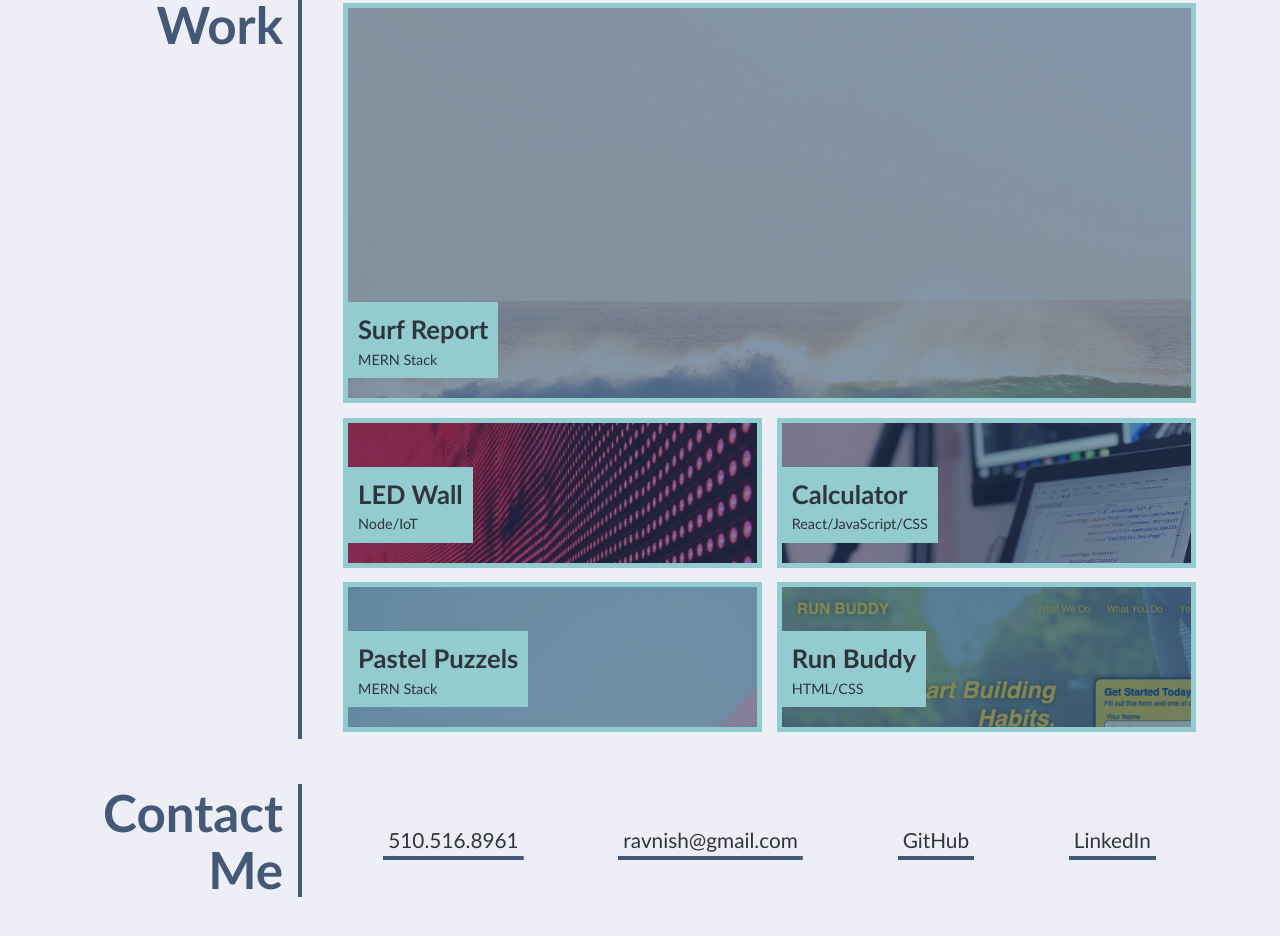
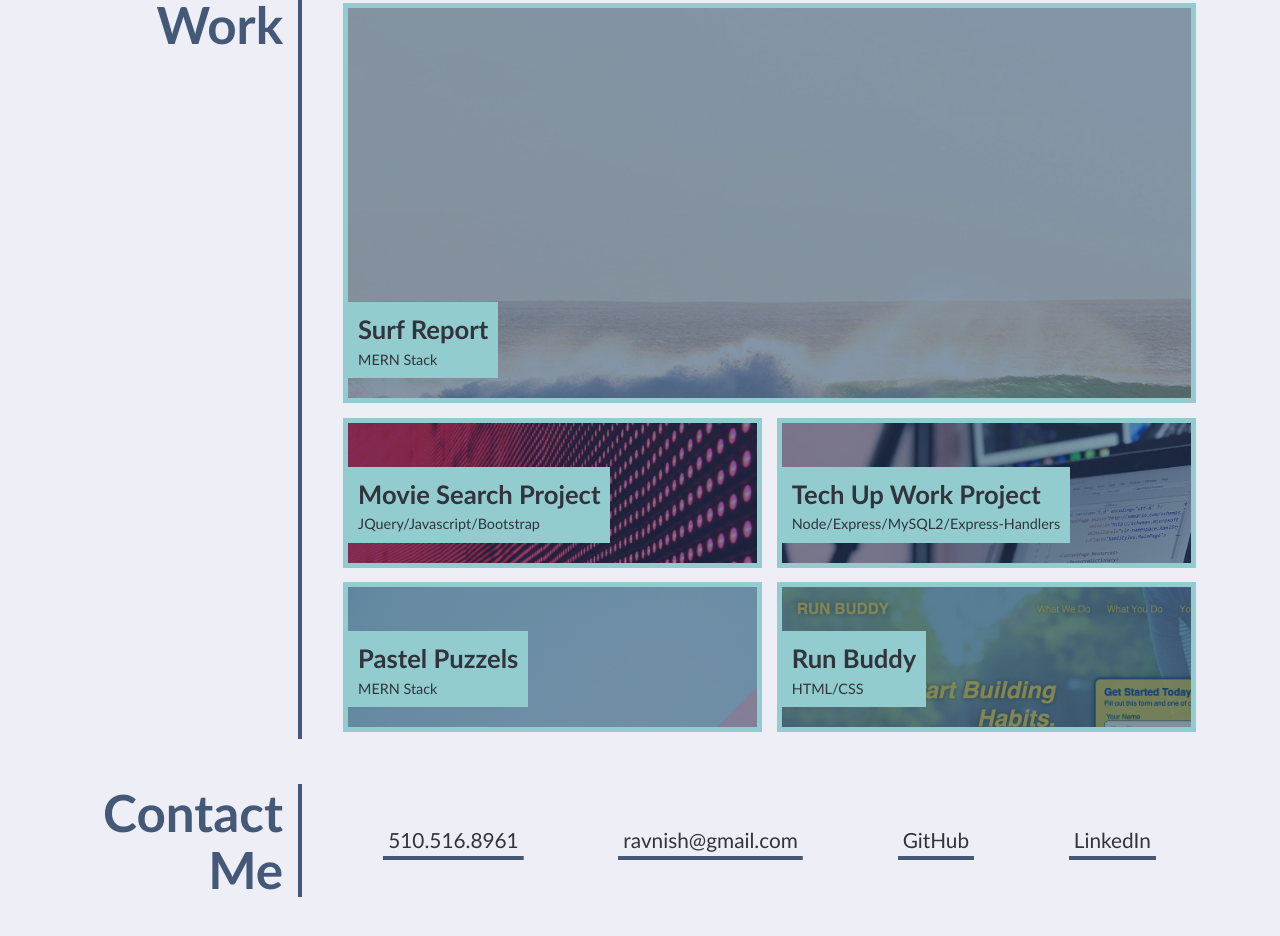
Before and after one commit to ravnishgupta/about.ravnish, a plain HTML site: page index.html in a window 1280 px wide. Shown: the part 711-1647 px from the top of the page. Drawn offline with Linux system fonts and the light colour scheme.

```diff
--- a/index.html
+++ b/index.html
@@ -65,14 +65,14 @@
 
         <a href="#" class="flex-item led-wall">
           <div>
-            <h3>LED Wall</h3>
-            <span>Node/IoT</span>
+            <h3>Movie Search Project</h3>
+            <span>JQuery/Javascript/Bootstrap</span>
           </div>
         </a>
-        <a href="#" class="flex-item react-calc">
+        <a href="https://github.com/ravnishgupta/tech-upwork" target="_blank" class="flex-item react-calc">
           <div>
-            <h3>Calculator</h3>
-            <span>React/JavaScript/CSS</span>
+            <h3>Tech Up Work Project</h3>
+            <span>Node/Express/MySQL2/Express-Handlers</span>
           </div>
         </a>
 
```
